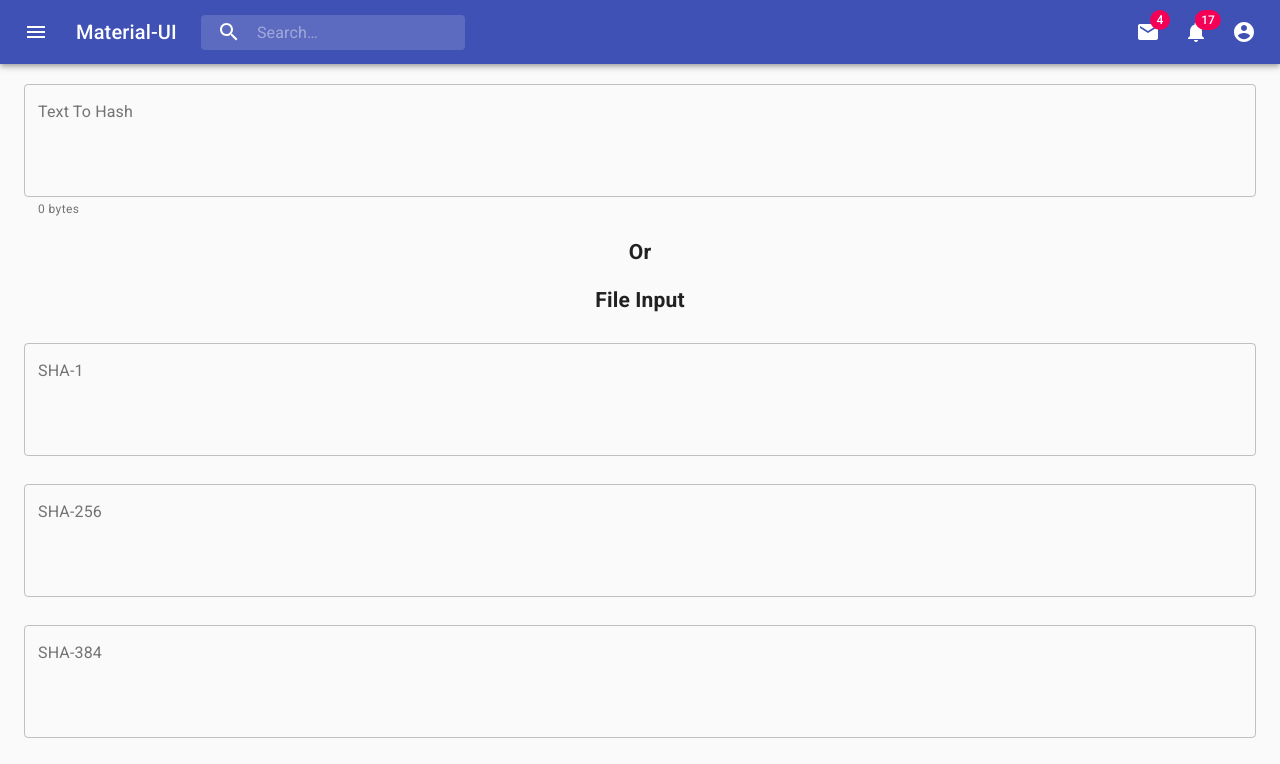
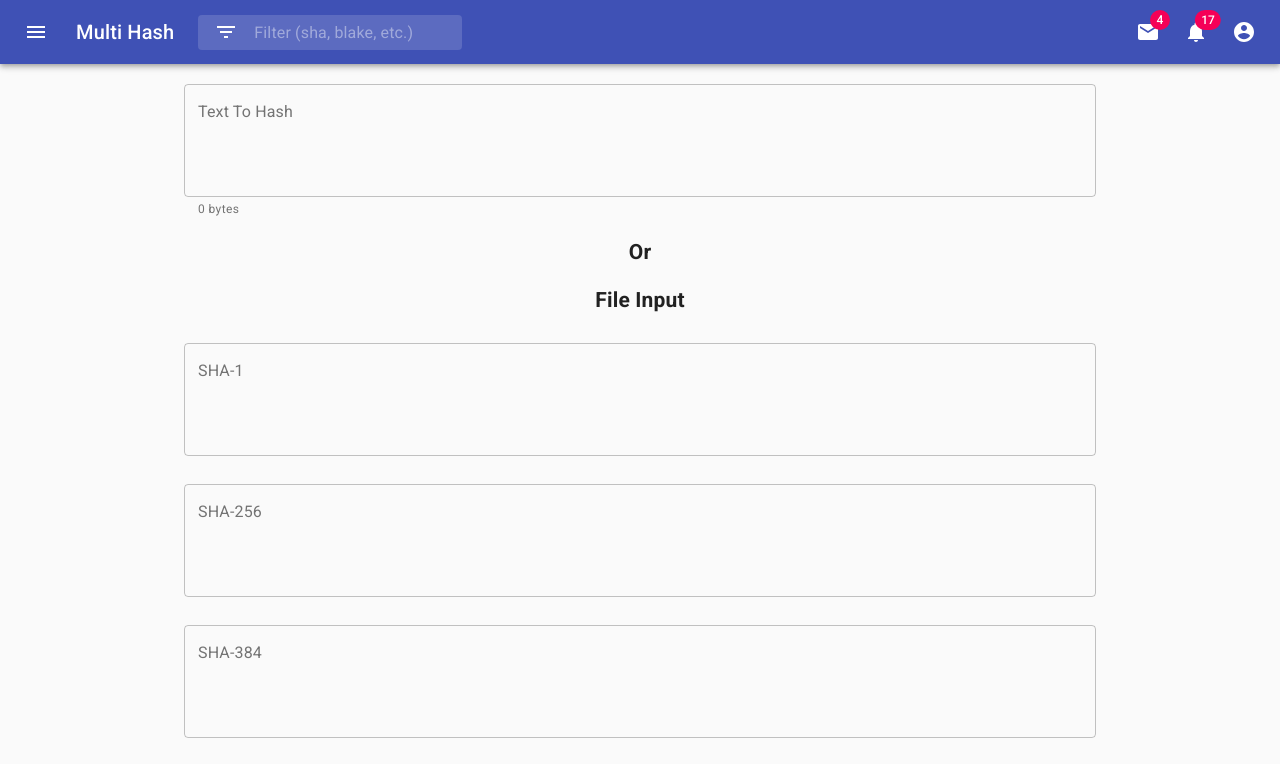
Before and after one commit to pRizz/multi-hash, a React (Create React App) app: page / in a window 1280 px wide. Shown: the top 764 px of the page. Built offline with nearby package versions, Linux system fonts and the light colour scheme.

Commit message:
Filter hash list

```diff
--- a/src/App.js
+++ b/src/App.js
@@ -15,6 +15,7 @@ import MenuItem from '@material-ui/core/MenuItem';
 import Menu from '@material-ui/core/Menu';
 import MenuIcon from '@material-ui/icons/Menu';
 import SearchIcon from '@material-ui/icons/Search';
+import FilterListIcon from '@material-ui/icons/FilterList';
 import AccountCircle from '@material-ui/icons/AccountCircle';
 import MailIcon from '@material-ui/icons/Mail';
 import NotificationsIcon from '@material-ui/icons/Notifications';
@@ -84,10 +85,12 @@ const useStyles = makeStyles(theme => ({
   },
 }));
 
-function PrimarySearchAppBar() {
-  const classes = useStyles();
-  const [anchorEl, setAnchorEl] = React.useState(null);
-  const [mobileMoreAnchorEl, setMobileMoreAnchorEl] = React.useState(null);
+function PrimarySearchAppBar(props) {
+  const {onFilterValueChange} = props
+
+  const classes = useStyles()
+  const [anchorEl, setAnchorEl] = React.useState(null)
+  const [mobileMoreAnchorEl, setMobileMoreAnchorEl] = React.useState(null)
 
   const isMenuOpen = Boolean(anchorEl);
   const isMobileMenuOpen = Boolean(mobileMoreAnchorEl);
@@ -179,19 +182,20 @@ function PrimarySearchAppBar() {
             <MenuIcon />
           </IconButton>
           <Typography className={classes.title} variant="h6" noWrap>
-            Material-UI
+            Multi Hash
           </Typography>
           <div className={classes.search}>
             <div className={classes.searchIcon}>
-              <SearchIcon />
+              <FilterListIcon />
             </div>
             <InputBase
-              placeholder="Search…"
+              placeholder="Filter (sha, blake, etc.)"
               classes={{
                 root: classes.inputRoot,
                 input: classes.inputInput,
               }}
-              inputProps={{ 'aria-label': 'search' }}
+              inputProps={{ 'aria-label': 'filter-list' }}
+              onChange={event => {onFilterValueChange(event.target.value)}}
             />
           </div>
           <div className={classes.grow} />
@@ -340,25 +344,37 @@ const hashFunctionProps = [
   },
 ]
 
-function hashInfos(textToHash) {
-  return hashFunctionProps.map(hashFunctionProp => {
-    return HashInfoBox({textOrValueToHash: textToHash, ...hashFunctionProp})
+function hashInfos(textToHash, filterText) {
+  return hashFunctionProps.filter((hashFunctionProp) => {
+    if(!filterText) {
+      return true
+    }
+    return hashFunctionProp.hashingFunctionName.toLowerCase().includes(filterText.toLowerCase())
+  }).map(hashFunctionProp => {
+    return <HashInfoBox
+      key={hashFunctionProp.hashingFunctionName}
+      textOrValueToHash={textToHash}
+      {...hashFunctionProp} />
   })
 }
 
 function App() {
   const [textToHash, setTextToHash] = React.useState("")
   const [textToHashHelperText, setTextToHashHelperText] = React.useState(formatBytes(0))
+  const [filterText, setFilterText] = React.useState("")
   const handleTextChange = event => {
     setTextToHash(event.target.value)
     setTextToHashHelperText(formatBytes(byteLength(event.target.value)))
+  }
+  const handleFilterValueChange = (filterText) => {
+    setFilterText(filterText)
   }
 
   return (
     <div className="App">
       <CssBaseline />
-      <PrimarySearchAppBar />
-      <Container maxWidth="lg">
+      <PrimarySearchAppBar onFilterValueChange={handleFilterValueChange} />
+      <Container maxWidth="md">
         <br/>
         <TextField
           id="outlined-multiline-static"
@@ -377,7 +393,7 @@ function App() {
         <h2>
           File Input
         </h2>
-        {hashInfos(textToHash)}
+        {hashInfos(textToHash, filterText)}
       </Container>
     </div>
   );
```
